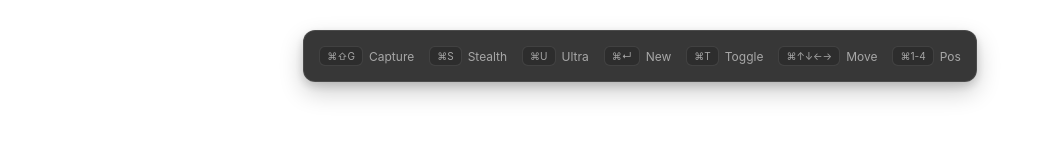
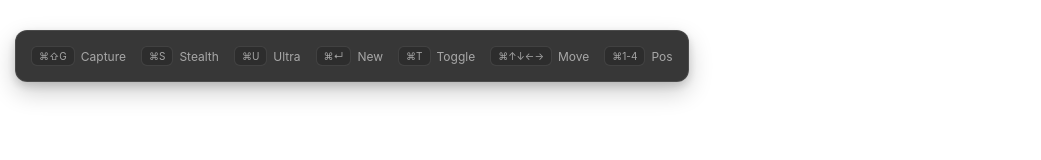
Before and after one commit to dhruv465/CodeGhost, an Electron app: page renderer/index.html in a window 1280 px wide. Shown: the whole page, without its empty margins (0-1041 px from the left). Drawn offline with nearby package versions, Linux system fonts and the light colour scheme; no server answers.

Commit message:
style: refine CSS for command bar container
- Removed centering margins from the command bar container to streamline layout.
- Adjusted width to fit content, enhancing responsiveness and visual alignment.

```diff
--- a/renderer/styles.css
+++ b/renderer/styles.css
@@ -55,8 +55,7 @@ body {
   flex-shrink: 0;
   /* --- ADDED: Allow the container to shrink if the inner bar is small --- */
   width: fit-content; /* Make container only as wide as its content */
-  margin-left: auto; /* Center the container itself if needed */
-  margin-right: auto; /* Center the container itself if needed */
+
 }
 
 .cmd-bar-container:hover {
```
